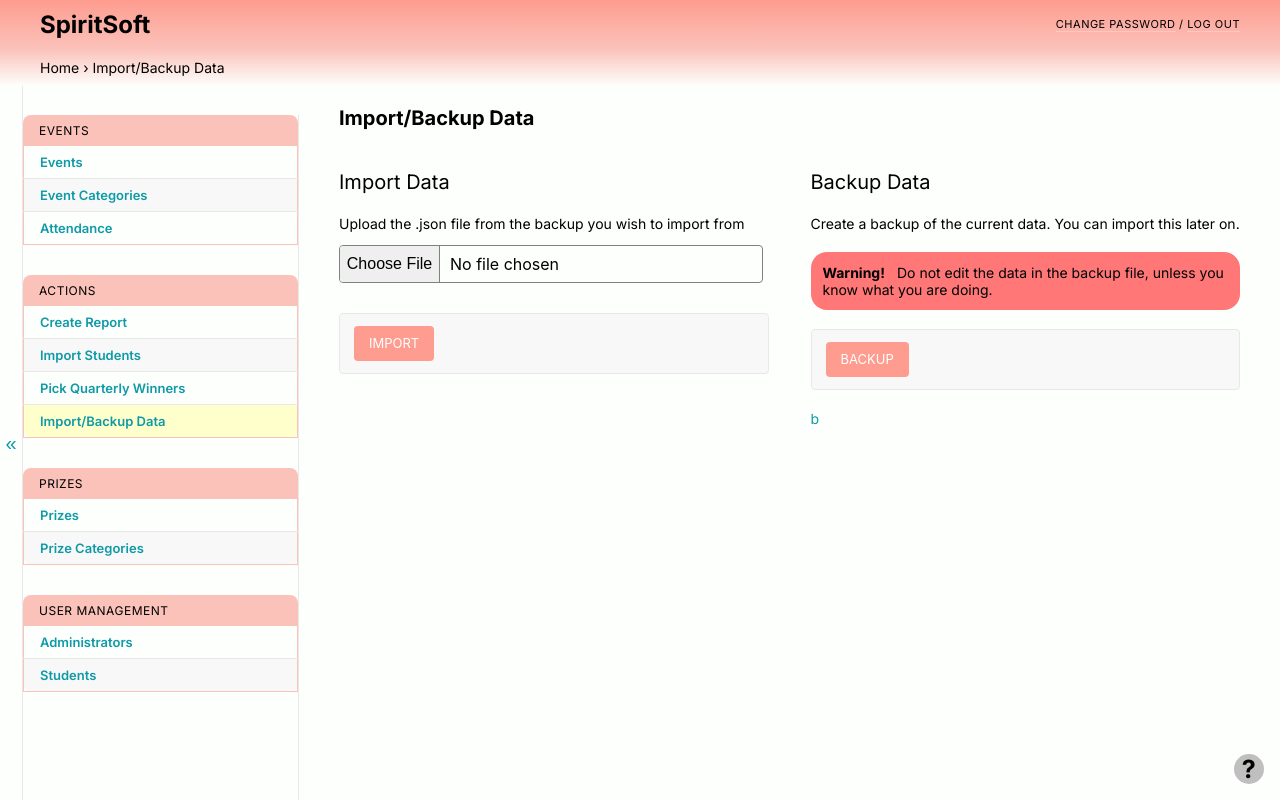
After one commit to jdabtieu/SpiritSoft, a Django app: page /admin/actions/backup/ in a window 1280 px wide. The commit adds this page. Run offline with Django 4.2, Linux system fonts and the light colour scheme; a user stored in the database is signed in; lists and menus that the app fills with data are empty.

Commit message:
add backup

```diff
--- /dev/null
+++ b/actions/templates/importbackup.html
@@ -0,0 +1,38 @@
+{% extends "admin/base_site.html" %}
+
+{% load static %}
+
+{% block content %}
+<link rel="stylesheet" href="{% static 'admin/css/forms.css' %}">
+<div class="flex-desktop" style="gap: 3em;">
+    <div class="fl-1 mb-3">
+        <h1>Import Data</h1>
+        <p>Upload the .json file from the backup you wish to import from</p>
+        <form method="POST" enctype="multipart/form-data" id="importFrm">
+            {% csrf_token %}
+            <div class="module aligned">
+                <div class="mb-3">
+                    <input type="file" name="data" required>
+                </div>
+            </div>
+            <div class="submit-row">
+                <input type="submit" value="Import" class="default" name="_save">
+            </div>
+        </form>
+    </div>
+    <div class="fl-1 mb-3">
+        <h1>Backup Data</h1>
+        <p>Create a backup of the current data. You can import this later on.</p>
+        <div class="ss-warning">Do not edit the data in the backup file, unless you know what you are doing.</div>
+        <div class="submit-row">
+            <input type="submit" value="Backup" class="default" name="_save" id="backupBtn">
+        </div>
+        <a href="/admin/actions/backupdl/?ext">b</a>
+    </div>
+</div>
+<script>
+    document.querySelector("#backupBtn").addEventListener("click", e => {
+        window.location.href = "/admin/actions/backupdl/?ext";
+    });
+</script>
+{% endblock %}
--- a/actions/urls.py
+++ b/actions/urls.py
@@ -8,5 +8,7 @@
         path('importstudents/', views.ImportStudentsView.as_view(), name='import_students'),
         path('createreport/', views.CreateReportView.as_view(), name='create_report'),
         path('quarterlywinner/', views.QuarterlyWinnerView.as_view(), name='quarterly_winner'),
+        path('backup/', views.ImportBackupView.as_view(), name='import_backup'),
+        path('backupdl/', views.create_backup, name='create_backup'),
     ])),
 ]
--- a/actions/views.py
+++ b/actions/views.py
@@ -3,6 +3,8 @@
 from django.contrib import admin, messages
 from django.contrib.admin.views.decorators import staff_member_required
 from django.contrib.auth.decorators import permission_required
+from django.core.management import call_command
+from django.http import FileResponse
 from django.shortcuts import render
 from django.utils.decorators import method_decorator
 from django.views import View
@@ -206,3 +208,48 @@
             e.save()
 
         return render(request, "quarterlywinners.html", context)
+
+
+class ImportBackupView(View):
+    @method_decorator(staff_member_required)
+    def dispatch(self, *args, **kwargs):
+        return super().dispatch(*args, **kwargs)
+
+    def get(self, request):
+        context = dict(
+            admin.site.each_context(request),
+            title='Import/Backup Data',
+        )
+        return render(request, "importbackup.html", context)
+
+    @method_decorator(permission_required("actions.can_import_data", login_url="/admin/"))
+    def post(self, request):
+        context = dict(
+            admin.site.each_context(request),
+            title='Import/Backup Data',
+        )
+
+        return render(request, "importbackup.html", context)
+
+
+@permission_required("actions.can_backup_data", login_url="/admin/")
+def create_backup(request):
+    tf = tempfile.TemporaryFile(mode='w+')
+    call_command("dumpdata", *[
+        "main.eventCategory",
+        "main.event",
+        "main.attendance",
+        "main.prizeCategory",
+        "main.prize",
+        "main.student",
+        "actions.quarterlyWinner",
+        "auth.user",
+        "--indent=2"
+    ], stdout=tf)
+    tf.seek(0)
+    data = tf.read().encode("utf-8")
+    tf.close()
+    tf = tempfile.TemporaryFile(mode='w+b')
+    tf.write(data)
+    tf.seek(0)
+    return FileResponse(tf, as_attachment=True, filename="SpiritSoft_backup.json")
--- a/main/templates/admin/app_list.html
+++ b/main/templates/admin/app_list.html
@@ -1,10 +1,7 @@
 {% load i18n static %}
 <style>.dashboard #content { width: initial; }</style>
-<h1 style="font-weight: 700; margin: 2em 0;"><img src="{% static 'favicon.png' %}" style="height: 24px;">Welcome to SpiritSoft!</h1>
+<h1 id="hometitle" class="hidden" style="font-weight: 700; margin: 2em 0;"><img src="{% static 'favicon.png' %}" style="height: 24px;">Welcome to SpiritSoft!</h1>
 <div id="applist">
-  <script>
-    if (document.location.pathname == "/admin/") document.querySelector("#applist").id = "home-dashboard";
-  </script>
   <div class="module">
     <table>
       <caption class="primary-cap">Events</caption>
@@ -35,6 +32,9 @@
         </tr>
         <tr>
           <th scope="row"><a href="/admin/actions/quarterlywinner/">Pick Quarterly Winners</a></th><td></td>
+        </tr>
+        <tr>
+          <th scope="row"><a href="/admin/actions/backup/">Import/Backup Data</a></th><td></td>
         </tr>
       </tbody>
     </table>
@@ -68,3 +68,15 @@
     </table>
   </div>
 </div>
+<script>
+    for (let tr of document.querySelectorAll("#applist tr")) {
+      if (document.location.href == tr.querySelector("a")?.href) {
+        tr.classList.add("current-model");
+        break;
+      }
+    }
+    if (document.location.pathname == "/admin/") {
+      document.querySelector("#applist").id = "home-dashboard";
+      document.querySelector("#hometitle").classList.remove("hidden")
+    }
+  </script>
--- a/main/templates/admin/base_site.html
+++ b/main/templates/admin/base_site.html
@@ -88,6 +88,19 @@
         display: none;
     }
 
+    .ss-warning {
+        padding: 12px;
+        margin: 1.333em 0;
+        background: #ff7777;
+        border-radius: 16px;
+    }
+
+    .ss-warning::before {
+        content: "Warning!";
+        font-weight: 700;
+        margin-right: 12px;
+    }
+
     #home-dashboard .secondary-cap {
         display: table-caption;
         text-transform: none;
@@ -115,11 +128,19 @@
         }
     }
 
+    .fl-1 {
+        flex: 1;
+    }
+
     @media screen and (min-width: 1000px) {
         #home-dashboard {
             display: grid;
             grid-template-columns: repeat(2, 1fr);
             grid-column-gap: 24px;
+        }
+
+        .flex-desktop {
+            display: flex;
         }
     }
 
@@ -150,6 +171,31 @@
         padding-top: 2px;
         text-decoration: none;
         color: white;
+    }
+
+    input[type=file] {
+        cursor: pointer;
+        display: block;
+        width: 300px;
+        padding: .375rem .75rem .375rem 110px;
+        font-size: 1rem;
+        line-height: 1.5;
+        border: 1px solid gray;
+        border-radius: .25rem;
+        position: relative;
+    }
+
+    input::file-selector-button {
+        position: absolute;
+        left: 0;
+        top: 0;
+        width: 100px;
+        height: 100%;
+        margin: 0;
+        border: none;
+        border-right: 1px solid gray;
+        padding: .375rem;
+        cursor: pointer;
     }
 
     body {
```
Also changed, not shown: actions/admin.py (+8 -0 lines), actions/models.py (+9 -0 lines), actions/templates/importstudents.html (+0 -27 lines), run.py (+1 -8 lines), actions/migrations/0005_importbackup.py (added).
